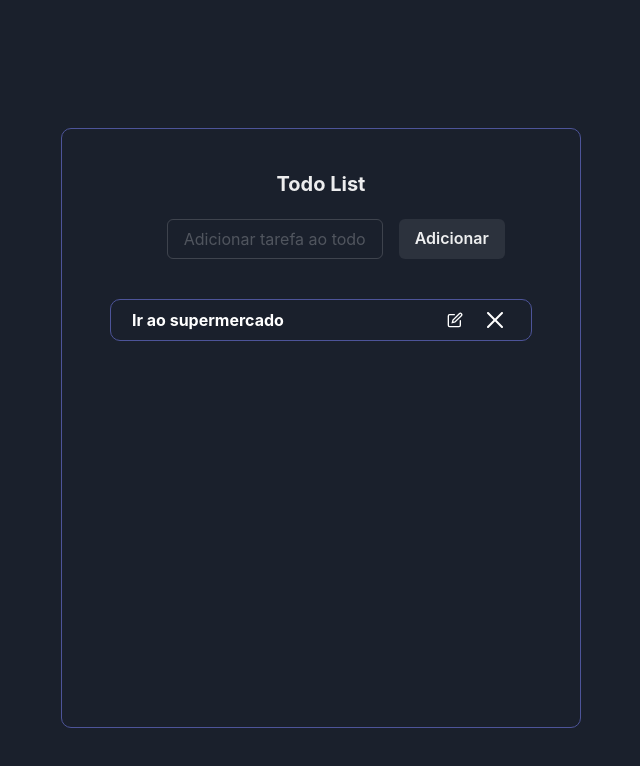
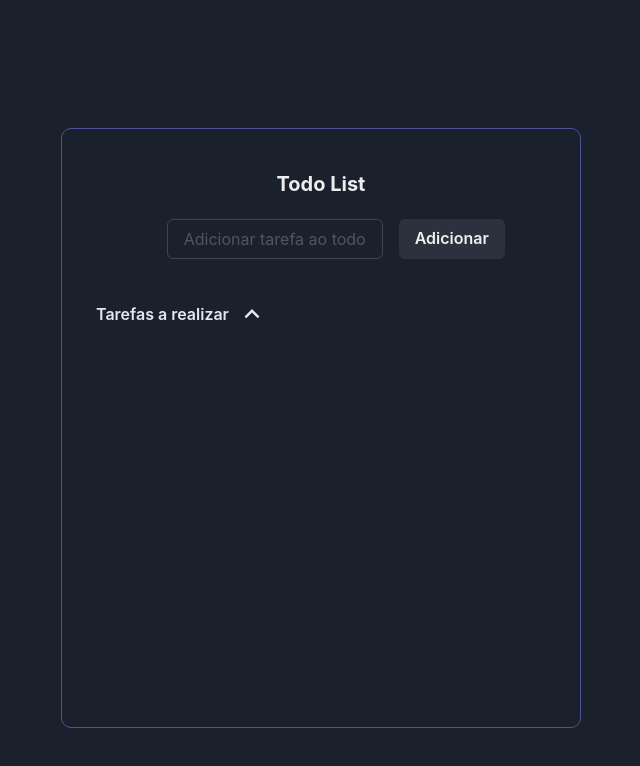
Before and after one commit to Rarysont/todo-list, a React (Create React App) app: page / in a window 1280 px wide. Shown: the top 766 px of the page, without its empty margins (319-959 px from the left). Built offline with nearby package versions, Linux system fonts and the light colour scheme; data requests are answered from the project's data file.

Commit message:
add component collapse

```diff
--- a/mock/db.json
+++ b/mock/db.json
@@ -3,6 +3,18 @@
     {
       "title": "Ir ao supermercado",
       "id": 1
+    },
+    {
+      "title": "testttttttttt",
+      "id": 2
+    },
+    {
+      "title": "testttttttttt",
+      "id": 3
+    },
+    {
+      "title": "testttttttttt",
+      "id": 4
     }
   ]
 }
--- a/src/Components/CardsTodo/index.tsx
+++ b/src/Components/CardsTodo/index.tsx
@@ -1,5 +1,5 @@
 import { CloseIcon, EditIcon } from '@chakra-ui/icons';
-import { Box, Center, Container, Flex, IconButton, Text } from '@chakra-ui/react';
+import { Box, Center, Collapse, Container, Flex, IconButton, Text } from '@chakra-ui/react';
 
 import { IdentificationTodo } from '../../@types/Todo';
 import { Loading } from '../Loading';
@@ -9,15 +9,17 @@ interface Props {
   title: string;
   loading: boolean;
   onRemove(params: IdentificationTodo): Promise<void>;
+  isOpen: boolean;
 }
 
 export function CardsTodo(props: Props) {
-  const { id, title, loading, onRemove } = props;
+  const { id, title, loading, onRemove, isOpen } = props;
 
   if (loading) {
     return <Loading />;
   }
   return (
+    <Collapse key={id} in={isOpen} style={{ width: '100%' }}>
       <Container key={id} borderRadius="10px" borderWidth="1px" borderColor="#4d5499" marginBottom="5">
         <Flex justifyContent="space-between">
           <Center marginLeft="5px">
@@ -41,5 +43,6 @@ export function CardsTodo(props: Props) {
           </Box>
         </Flex>
       </Container>
+    </Collapse>
   );
 }
--- a/src/screens/Todo/index.tsx
+++ b/src/screens/Todo/index.tsx
@@ -1,4 +1,5 @@
-import { Center, Container, Flex, Stack, Text, useToast } from '@chakra-ui/react';
+import { ChevronDownIcon, ChevronUpIcon } from '@chakra-ui/icons';
+import { Button, Center, Container, Flex, Stack, Text, useToast } from '@chakra-ui/react';
 import { useEffect, useState } from 'react';
 import { SubmitHandler } from 'react-hook-form';
 
@@ -12,6 +13,10 @@ function Todo() {
   const [sucessAddTodo, setSuccessAddTodo] = useState(false);
   const [deleteTodo, setDeleteTodo] = useState(false);
   const { getTodo, todo, loading, addTodo, removeTodo } = useTodo();
+
+  const [show, setShow] = useState(false);
+
+  const handleToggle = () => setShow(!show);
 
   useEffect(() => {
     (async () => {
@@ -92,10 +97,25 @@ function Todo() {
               <Form onSubmit={onSubmit} />
             </Stack>
           </Center>
-          <Container w="100%" marginTop="10" marginBottom="10" centerContent>
+          <Container marginTop="10" marginBottom="10">
+            <Container marginBottom="2" marginLeft="-30">
+              <Button
+                onClick={handleToggle}
+                variant="link"
+                fontSize="16"
+                rightIcon={
+                  show ? <ChevronDownIcon width="30px" height="30px" /> : <ChevronUpIcon width="30px" height="30px" />
+                }
+              >
+                Tarefas a realizar
+              </Button>
+            </Container>
+
             {todo.length ? (
-              // eslint-disable-next-line react/jsx-no-bind
-              todo.map((to) => <CardsTodo id={to.id} title={to.title} loading={loading} onRemove={onRemoveTodo} />)
+              todo.map((to) => (
+                // eslint-disable-next-line react/jsx-no-bind
+                <CardsTodo id={to.id} title={to.title} loading={loading} onRemove={onRemoveTodo} isOpen={show} />
+              ))
             ) : (
               <Text>Não há Todo</Text>
             )}
```
Lines whose indentation alone changed are shown as unchanged.
